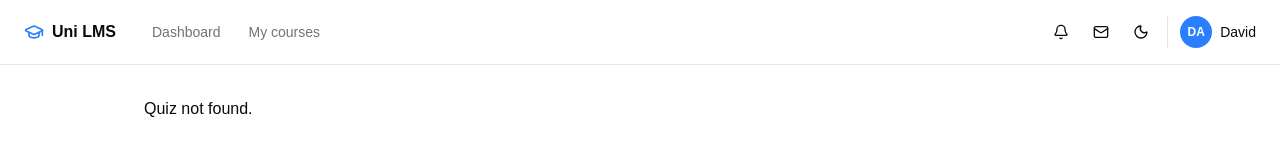
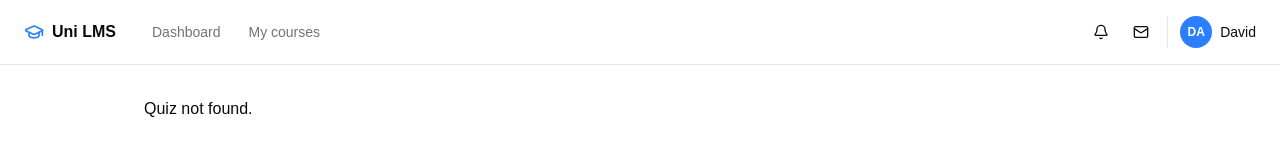
Before and after one commit to ch-arslanahmad/uni-lms, a React (Vite) app in the folder frontend/: page /student/quizzes/1/attempt in a window 1280 px wide. Shown: the top 160 px of the page. Built offline with nearby package versions, Linux system fonts and the light colour scheme.

Commit message:
fix(student): remove dark mode toggle and dark variants

```diff
--- a/frontend/src/components/student/StudentLayout.tsx
+++ b/frontend/src/components/student/StudentLayout.tsx
@@ -1,7 +1,4 @@
-// Student shell: focused top bar + page outlet. Admin shell stays untouched.
-
-import { useState } from "react";
-import { Bell, GraduationCap, Mail, Moon, Sun } from "lucide-react";
+import { Bell, GraduationCap, Mail } from "lucide-react";
 import { Link, NavLink, Outlet } from "react-router-dom";
 import Footer from "../Footer";
 import { Button } from "../ui/button";
@@ -9,18 +6,11 @@ import { currentStudentId } from "../../mock/student";
 import { students } from "../../models";
 
 function StudentLayout() {
-  const [dark, setDark] = useState(false);
   const student = students.find((s) => s.id === currentStudentId);
-
-  function toggleTheme() {
-    const next = !dark;
-    setDark(next);
-    document.documentElement.classList.toggle("dark", next);
-  }
 
   return (
     <div className="flex min-h-screen flex-col">
-      <header className="sticky top-0 z-50 border-b border-slate-200 bg-white/85 backdrop-blur dark:border-slate-800 dark:bg-slate-950/85">
+      <header className="sticky top-0 z-50 border-b border-slate-200 bg-white/85 backdrop-blur">
         <nav className="mx-auto flex h-16 max-w-7xl items-center justify-between gap-4 px-4 sm:px-6">
           <div className="flex items-center gap-6">
             <Link to="/student" className="flex items-center gap-2 font-bold">
@@ -39,8 +29,8 @@ function StudentLayout() {
                     className={({ isActive }) =>
                       `rounded-lg px-3 py-2 text-sm font-medium transition-colors ${
                         isActive
-                          ? "bg-blue-500/10 text-blue-600 dark:text-blue-400"
-                          : "text-muted-foreground hover:bg-slate-100 dark:hover:bg-slate-800"
+                          ? "bg-blue-500/10 text-blue-600"
+                          : "text-muted-foreground hover:bg-slate-100"
                       }`
                     }
                   >
@@ -57,14 +47,6 @@ function StudentLayout() {
             </Button>
             <Button variant="ghost" size="icon" title="Messages">
               <Mail />
-            </Button>
-            <Button
-              variant="ghost"
-              size="icon"
-              title="Toggle theme"
-              onClick={toggleTheme}
-            >
-              {dark ? <Sun /> : <Moon />}
             </Button>
             <div className="ml-1 flex items-center gap-2 border-l pl-3">
               <span className="flex size-8 items-center justify-center rounded-full bg-blue-500 text-xs font-bold text-white">
--- a/frontend/src/pages/student/AssignmentPage.tsx
+++ b/frontend/src/pages/student/AssignmentPage.tsx
@@ -73,7 +73,7 @@ function AssignmentPage() {
       <Card>
         <CardHeader><CardTitle>Assignment prompt</CardTitle></CardHeader>
         <CardContent>
-          <a href="#" className="text-sm text-blue-600 hover:underline dark:text-blue-400" onClick={(e) => e.preventDefault()}>
+          <a href="#" className="text-sm text-blue-600 hover:underline" onClick={(e) => e.preventDefault()}>
             📄 DBMS Assignment_4 Fall 2026.pdf
           </a>
         </CardContent>
@@ -105,7 +105,7 @@ function AssignmentPage() {
               <Button size="sm" variant="destructive" onClick={() => setConfirmRemove(true)}>Remove submission</Button>
             </div>
           )}
-          {graded && <p className="rounded-lg bg-green-500/10 px-3 py-2 text-sm text-green-700 dark:text-green-400">Graded and locked. No further edits allowed.</p>}
+          {graded && <p className="rounded-lg bg-green-500/10 px-3 py-2 text-sm text-green-700">Graded and locked. No further edits allowed.</p>}
 
           <Table>
             <TableHeader>
@@ -142,7 +142,7 @@ function AssignmentPage() {
             <p>Good structure — ensure every claim is backed by your SQL output.</p>
             <p>
               Graded by{" "}
-              <Link to={`/student/teachers/${offering?.instructorId ?? 3}`} className="text-blue-600 hover:underline dark:text-blue-400">
+              <Link to={`/student/teachers/${offering?.instructorId ?? 3}`} className="text-blue-600 hover:underline">
                 Imran Razzaq
               </Link>
             </p>
--- a/frontend/src/pages/student/MyCourses.tsx
+++ b/frontend/src/pages/student/MyCourses.tsx
@@ -100,7 +100,7 @@ function MyCourses() {
                 <CardContent className="flex flex-wrap items-center justify-between gap-2">
                   <Link
                     to={`/student/teachers/${course.instructorId}`}
-                    className="text-sm text-blue-600 hover:underline dark:text-blue-400"
+                    className="text-sm text-blue-600 hover:underline"
                   >
                     {teacher?.name ?? "Instructor"}
                   </Link>
--- a/frontend/src/pages/student/QuizAttemptPage.tsx
+++ b/frontend/src/pages/student/QuizAttemptPage.tsx
@@ -35,7 +35,7 @@ function QuizAttemptPage() {
       <Breadcrumbs items={[{ label: "My courses", to: "/student/courses" }, { label: quiz.title, to: `/student/quizzes/${quiz.id}` }, { label: "Attempt" }]} />
       <div className="flex items-center justify-between gap-3">
         <h1 className="text-2xl font-bold">{quiz.title} · Attempt</h1>
-        <span className="rounded-lg bg-blue-500/10 px-3 py-2 font-mono text-lg font-bold tabular-nums text-blue-600 dark:text-blue-400">
+        <span className="rounded-lg bg-blue-500/10 px-3 py-2 font-mono text-lg font-bold tabular-nums text-blue-600">
           {minutes}:{seconds}
         </span>
       </div>
--- a/frontend/src/pages/student/QuizReviewPage.tsx
+++ b/frontend/src/pages/student/QuizReviewPage.tsx
@@ -35,7 +35,7 @@ function QuizReviewPage() {
               </CardTitle>
             </CardHeader>
             <CardContent className="space-y-2 text-sm">
-              <p>Selected: <span className={correct ? "text-green-700 dark:text-green-400" : "text-red-700 dark:text-red-400"}>{selected !== undefined ? q.options[selected] : "No answer"}</span></p>
+              <p>Selected: <span className={correct ? "text-green-700" : "text-red-700"}>{selected !== undefined ? q.options[selected] : "No answer"}</span></p>
               <p>Correct: <span className="font-medium">{q.options[q.answer]}</span></p>
               <p>Points: {correct ? q.points : 0} / {q.points}</p>
             </CardContent>
--- a/frontend/src/pages/student/StudentDashboard.tsx
+++ b/frontend/src/pages/student/StudentDashboard.tsx
@@ -196,7 +196,7 @@ function StudentDashboard() {
                           key={a.id}
                           to={`/student/assignments/${a.id}`}
                           title={a.title}
-                          className="mt-0.5 block truncate rounded bg-blue-500/15 px-1 text-[10px] text-blue-700 dark:text-blue-300"
+                          className="mt-0.5 block truncate rounded bg-blue-500/15 px-1 text-[10px] text-blue-700"
                         >
                           {a.title}
                         </Link>
```
